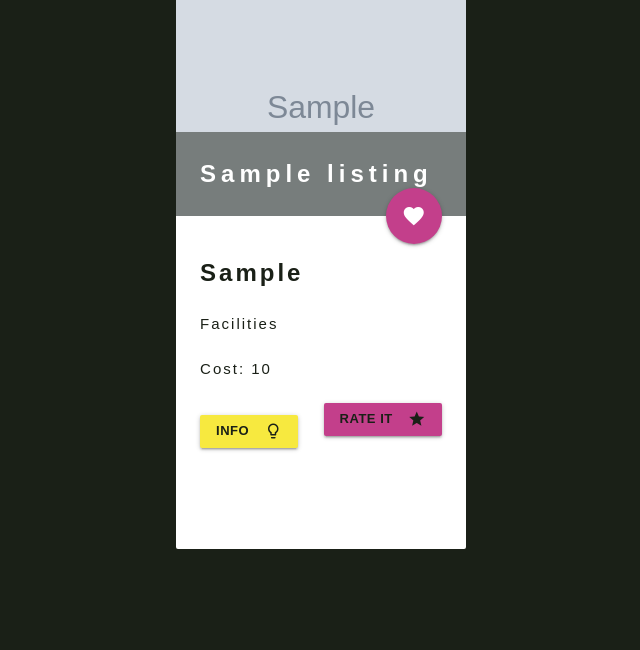
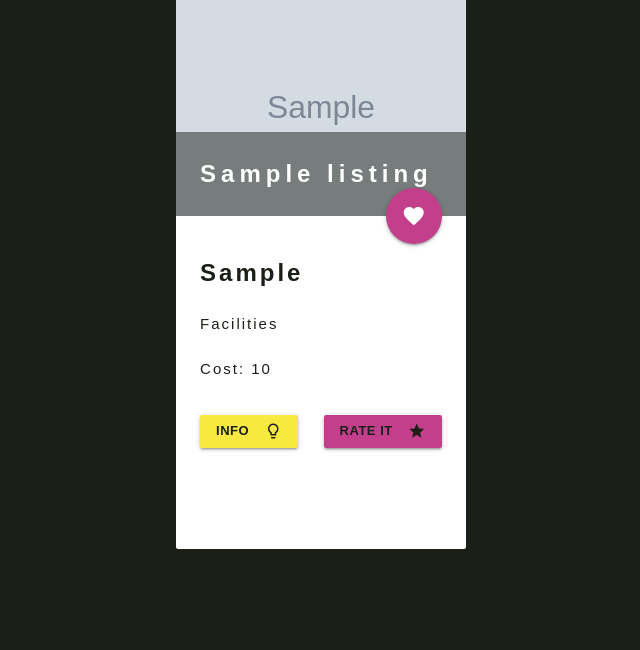
Before and after one commit to GJSayers/culturate, a Flask app: page /profile/1 in a window 1280 px wide. Shown: the part 468-1118 px from the top of the page, without its empty margins (7-647 px from the left). Run offline with Flask 2, Linux system fonts and the light colour scheme; the visitor is signed in with stand-in values (Sample User, id 1); grey boxes marked "Sample" are stand-in pictures; a database or web service that is not in the repository returns one stand-in record (values such as "Sample title"); parts of the project's set-up code (start-up, migrations or seed data) failed here and were passed over; some libraries are stand-ins or nearby versions; some web fonts are replaced.

Commit message:
format and change button classes to repair favourite display

```diff
--- a/templates/profile.html
+++ b/templates/profile.html
@@ -1,5 +1,7 @@
 {% extends "base.html" %}
 {% block content %}
+
+    <!-- dropdown section for admin user -->
 
 <div class="row profile-section card-panel">
     {% if session.user|lower == "admin"|lower %}
@@ -14,7 +16,9 @@
             </div>
             <div class="collapsible-body">
                 <span>
+
     <!-- search bar inside dropdown -->
+
                     <div class="row search-section card-panel">
                         <form action="{{ url_for('search') }}" method="POST" class="col">
                             <div class="row valign-wrapper center-align">
@@ -24,13 +28,17 @@
                                     <label for="query">Search Listings</label>
                                 </div>
                             </div>
+
     <!-- search & cancel buttons -->
+
                             <div class="row center-align">
                                 <div class="col s12 m6 center-align">
     <!-- cancel btn -->
-                                    <a href="{{ url_for('get_listings') }}" class="btn cancel-button center-align"><i
-                                            class="material-icons left">fast_rewind</i>Start Again</a>
+
+                                    <a href="{{ url_for('profile', user=user._id, user_name=user_name) }}" class="btn cancel-button center-align"><i
+                                            class="material-icons left">clear</i>Cancel</a>
     <!-- search btn -->
+
                                     <button type="submit" class="btn affirmative-button center-align"><i
                                             class="material-icons left">search</i>Search</button>
                                 </div>
@@ -41,6 +49,9 @@
             </li>
             {% if session.user|lower == "admin"|lower %}
             <li>
+
+    <!-- list of users for easy editing access -->
+
             <div class="collapsible-header">
                 <i class="material-icons">contacts</i>Users
             </div>
@@ -53,20 +64,26 @@
                             <p><strong>Name: </strong>{{ entry.user_name }}</p>
                             <p><strong>Email: </strong>{{ entry.user_email }}</p>
                             <p><strong>Bio: </strong>{{ entry.user_bio }}</p>
+
     <!-- edit button -->
+
                             <a href="{{ url_for('edit_user', user=entry._id, user_name=entry.user_name,
                              update_details=update_details) }}" class="btn-small submit-btn"> Edit <i
                                     class="material-icons right submission-icon">edit</i>
                             </a>
+    <!-- cancel button -->
                             <button href="{{ url_for('profile', user=user._id, user_name=user_name) }}"
                                 class="btn-small affirmative-button"> Cancel <i
                                     class="material-icons right submission-icon">clear</i>
                             </button>
+
     <!-- delete button -->
-                            <a href="#{{ entry._id }}delete-confirmation" class="btn-small delete-button modal-trigger"> Delete<i
-                                    class="material-icons right submission-icon">clear</i>
+                            <a href="#{{ entry._id }}delete-confirmation" class="btn-small delete-button modal-trigger">
+                                Delete<i class="material-icons right submission-icon">clear</i>
                             </a>
+
     <!-- delete confirmation modal -->
+
                             <div id="{{ entry._id }}delete-confirmation" class="modal">
                                 <div class="modal-content">
                                     <h4>Delete user</h4>
@@ -79,9 +96,11 @@
                                         – Paulo Coelho </blockquote>
                                 </div>
                                 <div class="modal-footer center-align">
-                                    <a href="{{ url_for('profile', user_name=entry.user_name) }}" class="btn cancel-button">
+                                    <a href="{{ url_for('profile', user_name=entry.user_name) }}"
+                                        class="btn cancel-button">
                                         Cancel <i class="material-icons right submission-icon">clear</i>
                                     </a>
+    <!-- modal footer buttons -->
                                     <a href="{{ url_for('delete_entry', entry=entry._id) }}"
                                         class="btn delete-button">Delete<i class="material-icons right submission-icon"
                                             data-target="{{ entry._id }}">delete</i>
@@ -98,12 +117,14 @@
             </div>
             </li>
             <li>
+
+    <!-- category access for editing -->
+
             <div class="collapsible-header">
                 <i class="material-icons">collections_bookmark</i>Manage Categories
             </div>
             <div class="collapsible-body">
                 <span>
-                    <!-- edit button -->
                     <a href="{{ url_for('get_categories') }}" class="btn-small submit-btn"> Manage Categories <i
                             class="material-icons right submission-icon">edit</i>
                     </a>
@@ -112,6 +133,9 @@
         </li>
         {% else %}
         <li>
+
+    <!-- dropdown section for standard user -->
+
             <div class="collapsible-header">
                 <i class="material-icons">contacts</i>My Details
             </div>
@@ -123,11 +147,13 @@
                                 <p><strong>Name: </strong>{{ user.user_name }}</p>
                                     <p><strong>Email: </strong>{{ user.user_email }}</p>
                                     <p><strong>Bio: </strong>{{ user.user_bio }}</p>
+
     <!-- edit button -->
                                     <a href="{{ url_for('edit_user', user=user._id, user_name=user.user_name, update_details=update_details) }}"
                                         class="btn-small submit-btn"> Edit <i
                                             class="material-icons right submission-icon">edit</i>
                                     </a>
+    <!-- cancel button -->
                                     <a href="{{ url_for('profile', user=user._id, user_name=user_name) }}"
                                         class="btn-small affirmative-button"> Cancel <i
                                             class="material-icons right submission-icon">clear</i></a>
@@ -144,6 +170,9 @@
     <blockquote class="admin-blockquote">"A true artist is not one who is inspired, but one who inspires others.""
         ― Salvador Dali</blockquote>
     {% else %}
+
+    <!-- shows cards of user favourites -->
+
     <span class="submission-header">{{ user_name }}'s Favourites</span>
     {% endif %}
     <div class="row listing-section">
@@ -151,7 +180,6 @@
         {% for listing in user_favourites %}
         <div class="col s12 m4 listing-card">
             <div class="card listing-page-card float">
-
                 <div class="card-image">
                     {% if listing.listing_image != "" %}
                     <img class="responsive" src="{{ listing.listing_image }}" alt="listing-image">
@@ -162,12 +190,17 @@
                     {% endif %}
                     <span class="card-title">{{ listing.listing_name }}</span>
                     {% if session.user|lower == listing.listing_by|lower %}
-                        <form action="{{ url_for('edit_listing', listing_id=listing._id)}}" id="edit_form"
-                            name="edit_form">
+
+    <!-- edit button and form -->
+
+                    <form action="{{ url_for('edit_listing', listing_id=listing._id)}}" id="edit_form" name="edit_form">
                         <button class="btn-floating btn-large halfway-fab edit-button"><i
                                 class="material-icons">edit</i></button>
                     </form>
                     {% elif session.user|lower %}
+
+    <!-- favourite button and form-->
+
                     <form method="POST" action="{{ url_for('favourite_listing', listing_id=listing._id)}}"
                         id="favourite_form" name="favourite_form">
                         <button class="btn-floating btn-large halfway-fab favourite-button"><i
@@ -179,20 +212,21 @@
                             class="material-icons">favorite</i></button>
                     </form>
                     {% endif %}
+
     <!-- ratings modal  -->
-                        <!-- ratings modal  -->
+
                     <div id="{{ listing.listing_name }}modal" class="modal">
                         <div class="modal-content">
                             <h4>Rate {{ listing.listing_name }}</h4>
 
     <!-- radio button ratings form in modal -->
+
                             <form method="POST" action="{{ url_for('rate_listing', listing_id=listing._id)}}"
-                                    id="{{ listing.listing_id }}user_rating"
-                                    name="{{ listing.listing_name }}user_rating">
+                                id="{{ listing.listing_id }}user_rating" name="{{ listing.listing_name }}user_rating">
                                 <p>
                                     <label for="{{ listing.listing_name }}user_rating1">
-                                            <input name="user_rating" id="{{ listing.listing_name }}user_rating1"
-                                                value="1" class="group1" type="radio" checked />
+                                        <input name="user_rating" id="{{ listing.listing_name }}user_rating1" value="1"
+                                            class="group1" type="radio" checked />
                                         <span>
                                             <i class="radio-star material-icons">star</i>
                                         </span>
@@ -200,16 +234,16 @@
                                 </p>
                                 <p>
                                     <label for="{{ listing.listing_name }}user_rating2">
-                                            <input name="user_rating" id="{{ listing.listing_name }}user_rating2"
-                                                value="2" class="group1" type="radio" />
+                                        <input name="user_rating" id="{{ listing.listing_name }}user_rating2" value="2"
+                                            class="group1" type="radio" />
                                         <span><i class="radio-star material-icons">star</i><i
                                                 class="radio-star material-icons">star</i></span>
                                     </label>
                                 </p>
                                 <p>
                                     <label for="{{ listing.listing_name }}user_rating3">
-                                            <input name="user_rating" id="{{ listing.listing_name }}user_rating3"
-                                                value="3" class="group1" type="radio" />
+                                        <input name="user_rating" id="{{ listing.listing_name }}user_rating3" value="3"
+                                            class="group1" type="radio" />
                                         <span><i class="radio-star material-icons">star</i>
                                             <i class="radio-star material-icons">star</i>
                                             <i class="radio-star material-icons">star</i>
@@ -218,8 +252,8 @@
                                 </p>
                                 <p>
                                     <label for="{{ listing.listing_name }}user_rating4">
-                                            <input name="user_rating" id="{{ listing.listing_name }}user_rating4"
-                                                value="4" class="group1" type="radio" />
+                                        <input name="user_rating" id="{{ listing.listing_name }}user_rating4" value="4"
+                                            class="group1" type="radio" />
                                         <span>
                                             <i class="radio-star material-icons">star</i>
                                             <i class="radio-star material-icons">star</i>
@@ -230,8 +264,8 @@
                                 </p>
                                 <p>
                                     <label for="{{ listing.listing_name }}user_rating5">
-                                            <input name="user_rating" id="{{ listing.listing_name }}user_rating5"
-                                                value="5" class="group1" type="radio" />
+                                        <input name="user_rating" id="{{ listing.listing_name }}user_rating5" value="5"
+                                            class="group1" type="radio" />
                                         <span>
                                             <i class="radio-star material-icons">star</i>
                                             <i class="radio-star material-icons">star</i>
@@ -243,8 +277,8 @@
                                 </p>
                                 <p>
                                     <label for="{{ listing.listing_name }}user_rating6">
-                                            <input name="user_rating" id="{{ listing.listing_name }}user_rating6"
-                                                value="6" class="group1" type="radio" />
+                                        <input name="user_rating" id="{{ listing.listing_name }}user_rating6" value="6"
+                                            class="group1" type="radio" />
                                         <span>
                                             <i class="radio-star material-icons">star</i>
                                             <i class="radio-star material-icons">star</i>
@@ -261,17 +295,21 @@
                                         class="materialize-textarea validate" required>
                           </textarea>
                                 </p>
+
     <!-- modal footer with buttons to cancel or submit -->
+
                                 <div class="modal-footer">
                                     <a href="{{ url_for('get_listings') }}" class="btn cancel-button"> Cancel
                                         <i class="material-icons right submission-icon">clear</i>
                                     </a>
                                     {% if session.user|lower %}
-                                        <button class="btn favourite-button v-align center-align" type="submit">Rate it
+                                    <button class="btn rate-button v-align center-align" type="submit">Rate it
                                         <i class="material-icons right submission-icon">star</i>
                                     </button>
                                     {% else %}
+
     <!-- login/ join modal-trigger on favourite button -->
+
                                     <button class="btn affirmative-button v-align center-align modal-trigger"
                                         href="#not-logged-modal">Rate it
                                         <i class="material-icons right submission-icon">library_add</i>
@@ -284,6 +322,7 @@
                 </div>
 
     <!-- card main display content  -->
+
                 <div class="card-content">
                     <ul>
                         <li class="city">{{ listing.listing_city }}</li>
@@ -313,9 +352,10 @@
                         <br>
 
     <!-- rating button to open rating modal -->
+
                         <li class="col-12 v-align">
                             {% if session.user|lower %}
-                        <button class="btn-small favourite-button modal-trigger right"
+                            <button class="btn-small rate-button modal-trigger right"
                                 href="#{{ listing.listing_name }}modal">Rate it
                                 <i class="material-icons right">star</i>
                             </button>
@@ -327,7 +367,11 @@
                             </p>
 
                             {% else %}
-                        <button class="btn-small favourite-button modal-trigger right" href="#not-logged-modal">Rate it
+
+    <!-- button for not-logged in modal-->
+
+                            <button class="btn-small rate-button modal-trigger right" href="#not-logged-modal">Rate
+                                it
                                 <i class="material-icons right">star</i>
                             </button>
                             <p>
@@ -346,11 +390,9 @@
                     </ul>
                     {% endif %}
                 </div>
-
             </div>
         </div>
         {% endfor %}
-
     </div>
 </div>
 </div>
```
Lines whose indentation alone changed are shown as unchanged.
